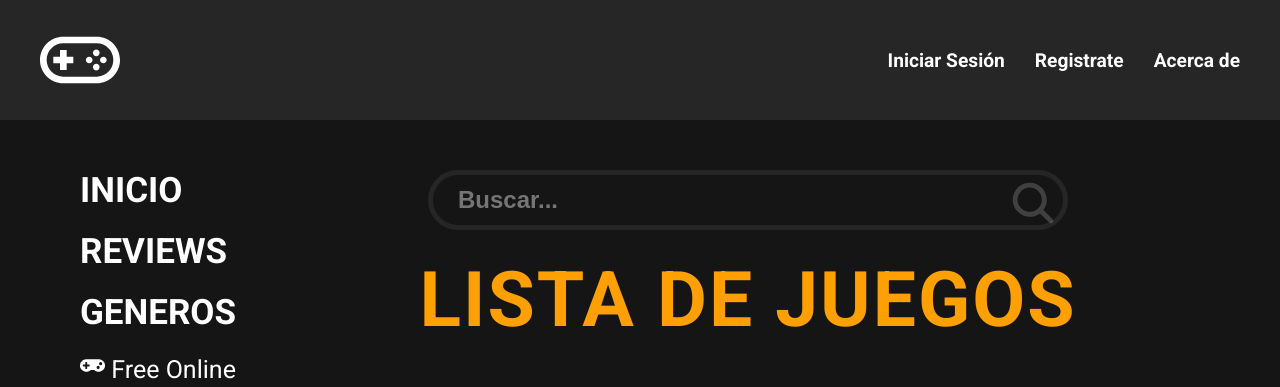
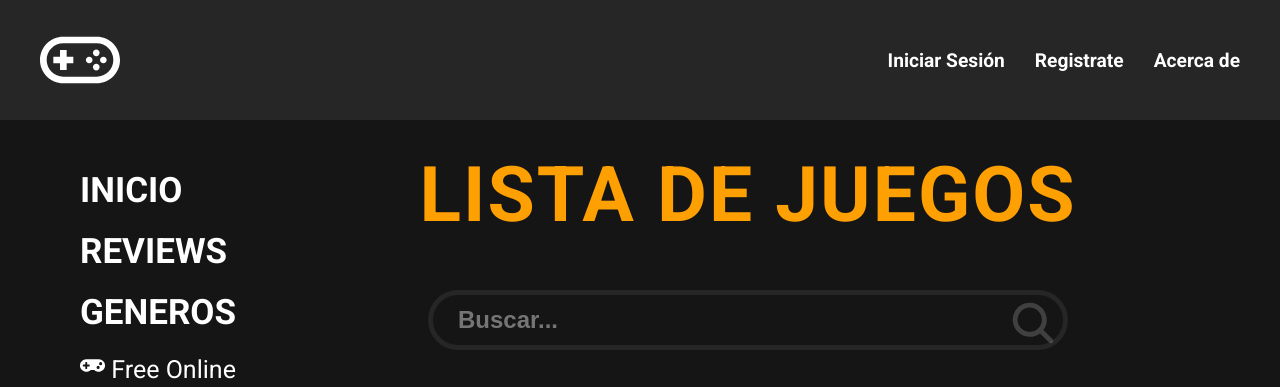
Before and after one commit to maksudxx/Proyecto-Final-React-UTN, a React (Vite) app in the folder client/: page / in a window 1280 px wide. Shown: the top 387 px of the page. Built offline with nearby package versions, Linux system fonts and the light colour scheme; no server answers.

Commit message:
Se agrego la barra de busqueda dentro de la vista. Se hizo ajustes para el tamano de la vista

```diff
--- a/client/src/pages/videogames/Videogames.jsx
+++ b/client/src/pages/videogames/Videogames.jsx
@@ -4,7 +4,6 @@ import Card from "../../components/card/Card";
 import GameNotFound from "../../components/gameNotFound/GameNotFound";
 import SearchBar from "../../components/searchbar/SearchBar";
 import { useVideogameList } from "../../hooks/useVideogameList";
-
 import Grid from "@mui/material/Grid";
 import { MenuAside } from "../../components/MenuAside/MenuAside";
 
@@ -22,9 +21,13 @@ export const Videogames = () => {
         >
           <MenuAside />
         </Grid>
-        <Grid size={{ xs: 12, md: 10 }} className={styles.container}>
+        <Grid
+          size={{ xs: 12, md: 10 }}
+          className={styles.container}
+          sx={{ px: { xs: 2, md: 5 } }}
+        >
+          <p className={styles.title}>LISTA DE JUEGOS</p>
           <SearchBar />
-          <p className={styles.title}>LISTA DE JUEGOS</p>
           <ul className={styles.containerCards}>
             {videogames?.length > 0 ? (
               videogames
```
